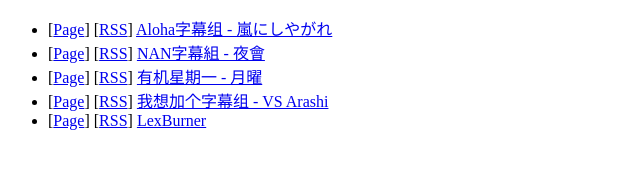
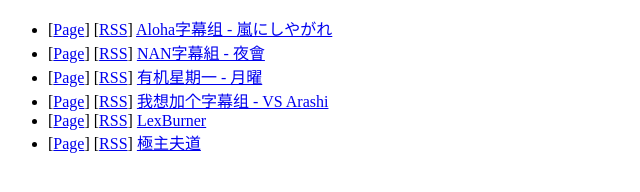
Before and after one commit to franklai/torrent-rss, a website: page index.html in a window 1280 px wide. Shown: the whole page, without its empty margins (0-640 px from the left). Drawn offline with Linux system fonts and the light colour scheme.

Commit message:
Deploy franklai/torrent-rss to github.com/franklai/torrent-rss.git:gh-pages

```diff
--- a/config.js
+++ b/config.js
@@ -4,6 +4,7 @@
   ['有机星期一 - 月曜', 'https://space.bilibili.com/28259096/video'],
   ['我想加个字幕组 - VS Arashi', 'https://space.bilibili.com/129426196'],
   ['LexBurner', 'https://space.bilibili.com/777536/video'],
+  ['極主夫道', 'http://www.zimuxia.cn/portfolio/极主夫道'],
   // ['半澤直樹', 'http://www.zimuxia.cn/portfolio/半泽直树'],
   // ['派遣女王', 'http://www.zimuxia.cn/portfolio/派遣员的品格'],
   // ['Doctor-X', 'http://www.zimuxia.cn/portfolio/doctor-x'],
--- a/index.html
+++ b/index.html
@@ -28,5 +28,10 @@
 [<a href="https://franklai.github.io/torrent-rss/rss/LexBurner.rss">RSS</a>]
 <a href="https://franklai.github.io/torrent-rss/rss/LexBurner.rss">LexBurner</a>
 </li>
+<li>
+[<a href="http://www.zimuxia.cn/portfolio/极主夫道">Page</a>]
+[<a href="https://franklai.github.io/torrent-rss/rss/極主夫道.rss">RSS</a>]
+<a href="https://franklai.github.io/torrent-rss/rss/極主夫道.rss">極主夫道</a>
+</li>
 </ul>
 </body></html>
```
Also changed, not shown: 6 other files.
